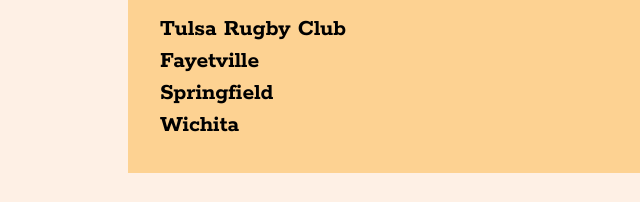
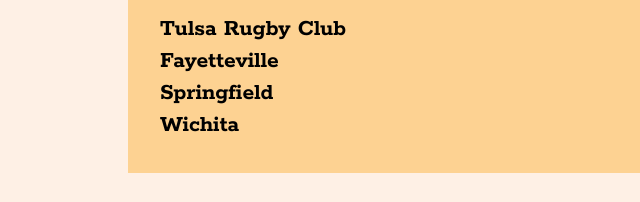
Before and after one commit to maxxcrawford/rugby-parrothead-7s, a website: page schedule.html in a window 1280 px wide. Shown: the part 534-736 px from the top of the page, 0-640 px from the left. Drawn offline with Linux system fonts and the light colour scheme; a web font is replaced by a local one.

Commit message:
Update team name: Fayetteville

```diff
--- a/schedule.html
+++ b/schedule.html
@@ -114,7 +114,7 @@
                 <h2 class="text-3xl font-bold mb-4">Women's Teams</h2>
                 <ul class="text-2xl font-bold">
                     <li>Tulsa Rugby Club</li>
-                    <li>Fayetville</li>
+                    <li>Fayetteville</li>
                     <li>Springfield</li>
                     <li>Wichita</li>
                 </ul>
```
